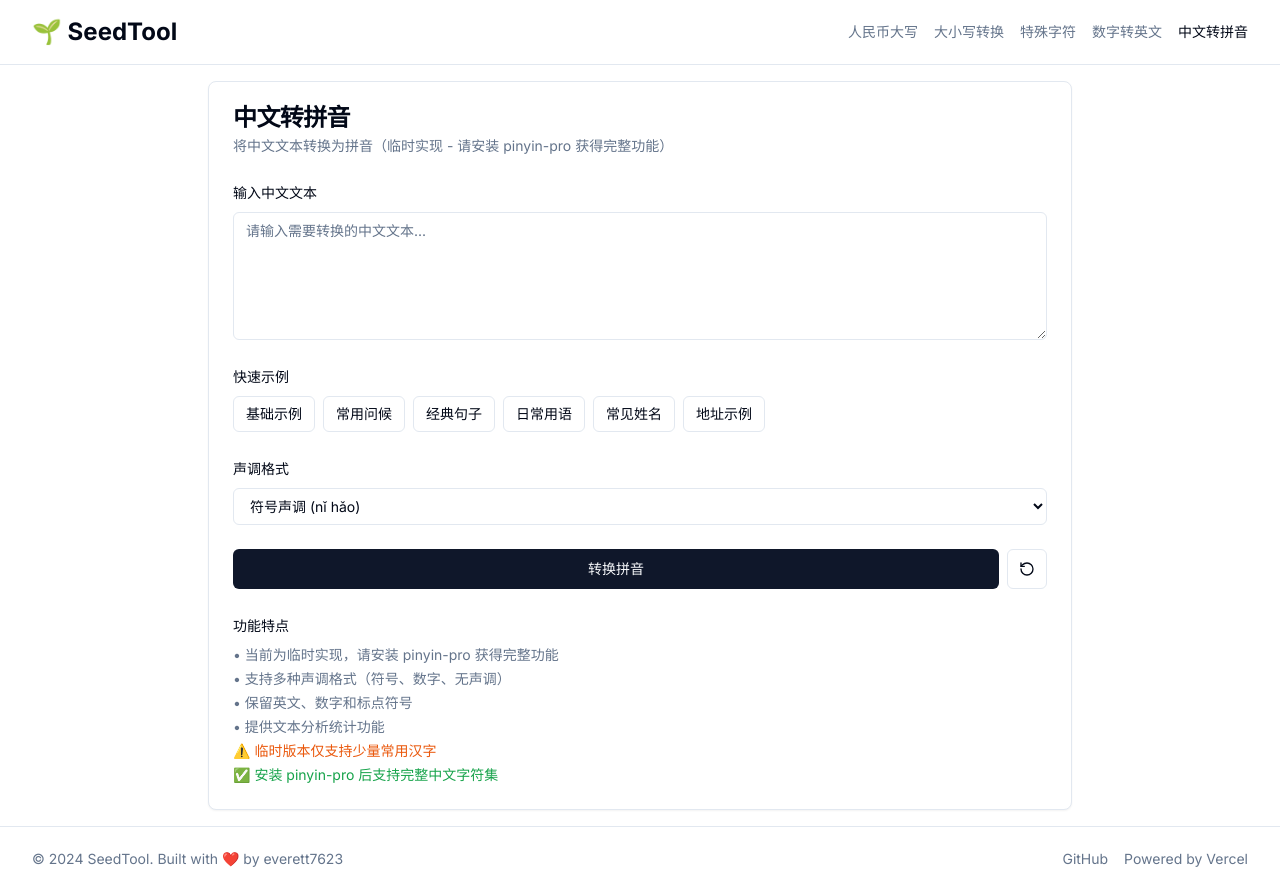
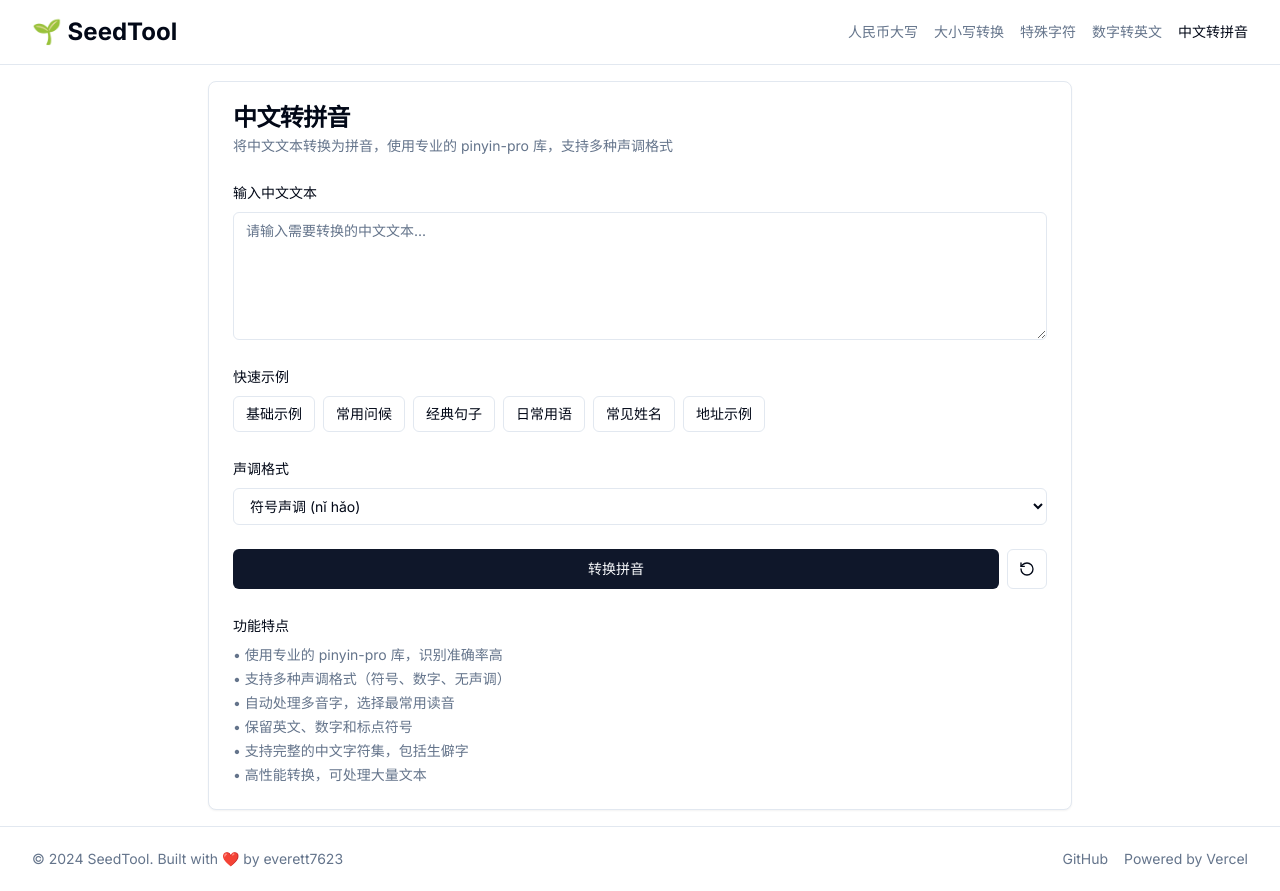
Before and after one commit to everett7623/Globokit, a Next.js app: page /tools/pinyin in a window 1280 px wide. Built offline with nearby package versions, Linux system fonts and the light colour scheme.

Commit message:
Update page.tsx

```diff
--- a/app/tools/pinyin/page.tsx
+++ b/app/tools/pinyin/page.tsx
@@ -73,7 +73,7 @@ export default function PinyinPage() {
         <CardHeader>
           <CardTitle>中文转拼音</CardTitle>
           <CardDescription>
-            将中文文本转换为拼音（临时实现 - 请安装 pinyin-pro 获得完整功能）
+            将中文文本转换为拼音，使用专业的 pinyin-pro 库，支持多种声调格式
           </CardDescription>
         </CardHeader>
         <CardContent className="space-y-6">
@@ -204,12 +204,12 @@ export default function PinyinPage() {
           <div className="space-y-2">
             <Label>功能特点</Label>
             <ul className="text-sm text-muted-foreground space-y-1">
-              <li>• 当前为临时实现，请安装 pinyin-pro 获得完整功能</li>
+              <li>• 使用专业的 pinyin-pro 库，识别准确率高</li>
               <li>• 支持多种声调格式（符号、数字、无声调）</li>
+              <li>• 自动处理多音字，选择最常用读音</li>
               <li>• 保留英文、数字和标点符号</li>
-              <li>• 提供文本分析统计功能</li>
-              <li className="text-orange-600">⚠️ 临时版本仅支持少量常用汉字</li>
-              <li className="text-green-600">✅ 安装 pinyin-pro 后支持完整中文字符集</li>
+              <li>• 支持完整的中文字符集，包括生僻字</li>
+              <li>• 高性能转换，可处理大量文本</li>
             </ul>
           </div>
         </CardContent>
```
